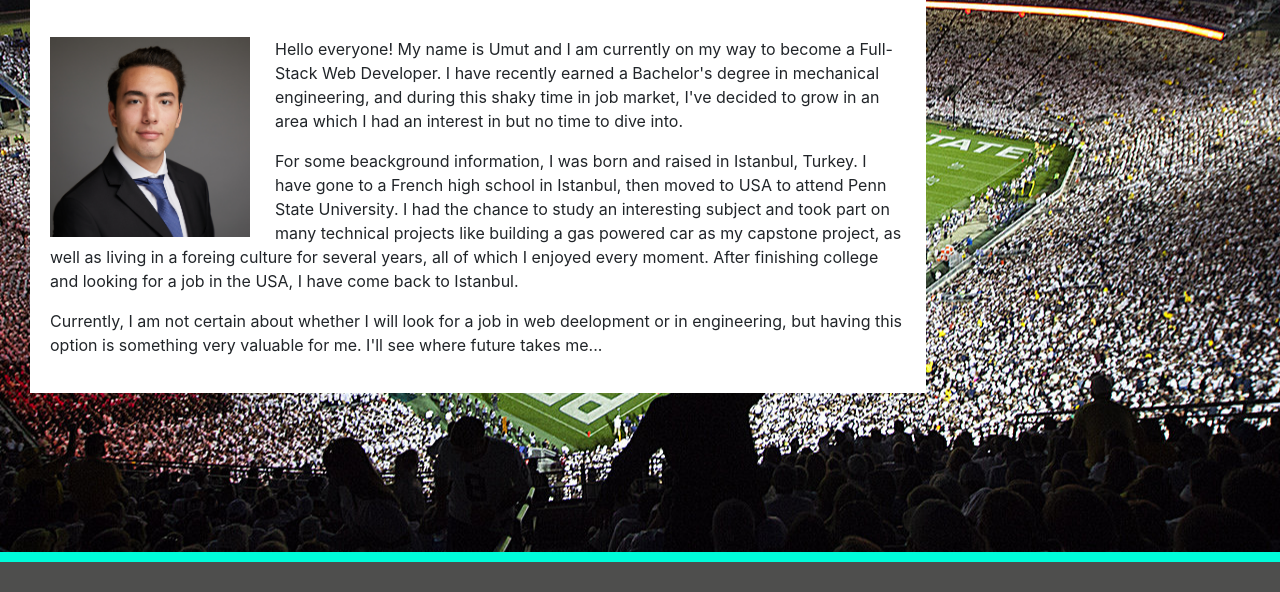
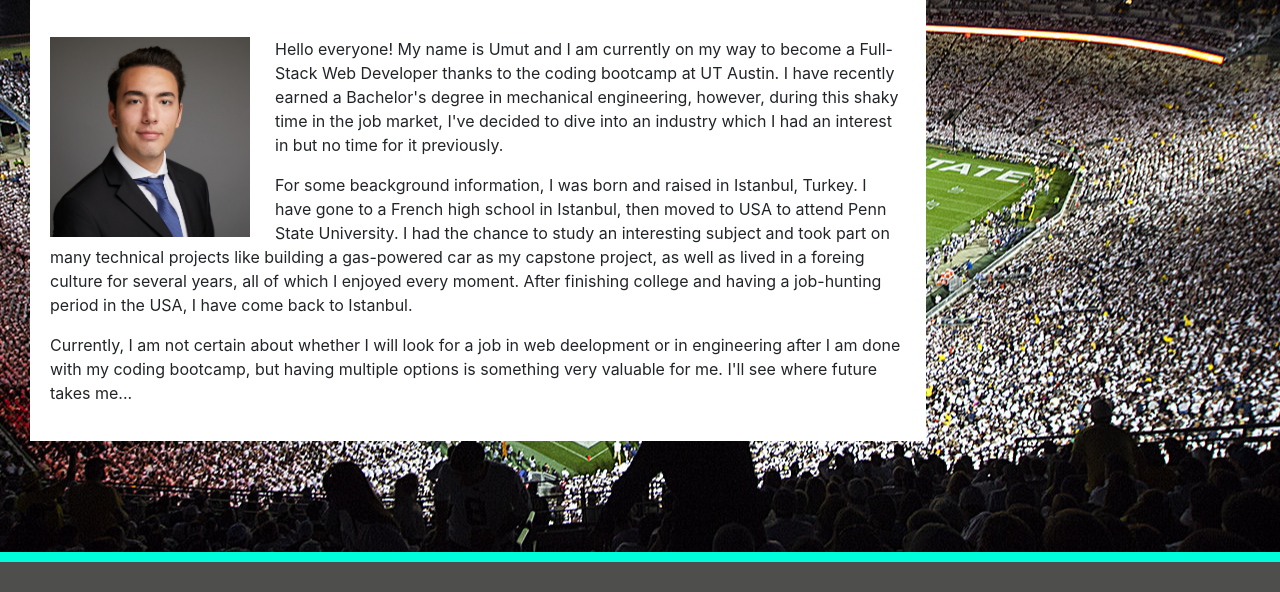
Before and after one commit to umutamac/NewRepository.github.io, a plain HTML site: page index.html in a window 1280 px wide. Shown: the part 208-800 px from the top of the page. Drawn offline with nearby package versions, Linux system fonts and the light colour scheme.

Commit message:
updated my bio text

```diff
--- a/index.html
+++ b/index.html
@@ -42,14 +42,14 @@
         <hr>
         <br>
         <img id="float-left" alt="Umut-Alptekin" src="assets/Alptekin_U_01.jpg">
-        <p>Hello everyone! My name is Umut and I am currently on my way to become a Full-Stack Web Developer. I have recently earned a Bachelor's degree in mechanical engineering, and during this shaky time in job market,
-            I've decided to grow in an area which I had an interest in but no time to dive into.</p>
+        <p>Hello everyone! My name is Umut and I am currently on my way to become a Full-Stack Web Developer thanks to the coding bootcamp at UT Austin. I have recently earned a Bachelor's degree in mechanical engineering, however, during this shaky time in the job market,
+            I've decided to dive into an industry which I had an interest in but no time for it previously.</p>
 
         <p>For some beackground information, I was born and raised in Istanbul, Turkey. I have gone to a French high school in Istanbul, then moved to USA to attend Penn State University.
-            I had the chance to study an interesting subject and took part on many technical projects like building a gas powered car as my capstone project, as well as living in a foreing culture for several years, all of which I enjoyed every moment.
-            After finishing college and looking for a job in the USA, I have come back to Istanbul.</p>
+            I had the chance to study an interesting subject and took part on many technical projects like building a gas-powered car as my capstone project, as well as lived in a foreing culture for several years, all of which I enjoyed every moment.
+            After finishing college and having a job-hunting period in the USA, I have come back to Istanbul.</p>
 
-        <p>Currently, I am not certain about whether I will look for a job in web deelopment or in engineering, but having this option is something very valuable for me. I'll see where future takes me...</p>
+        <p>Currently, I am not certain about whether I will look for a job in web deelopment or in engineering after I am done with my coding bootcamp, but having multiple options is something very valuable for me. I'll see where future takes me...</p>
     </article>
 
     <footer>
```
Also changed, not shown: more-html/dummy.html (deleted, +0 -25 lines).
